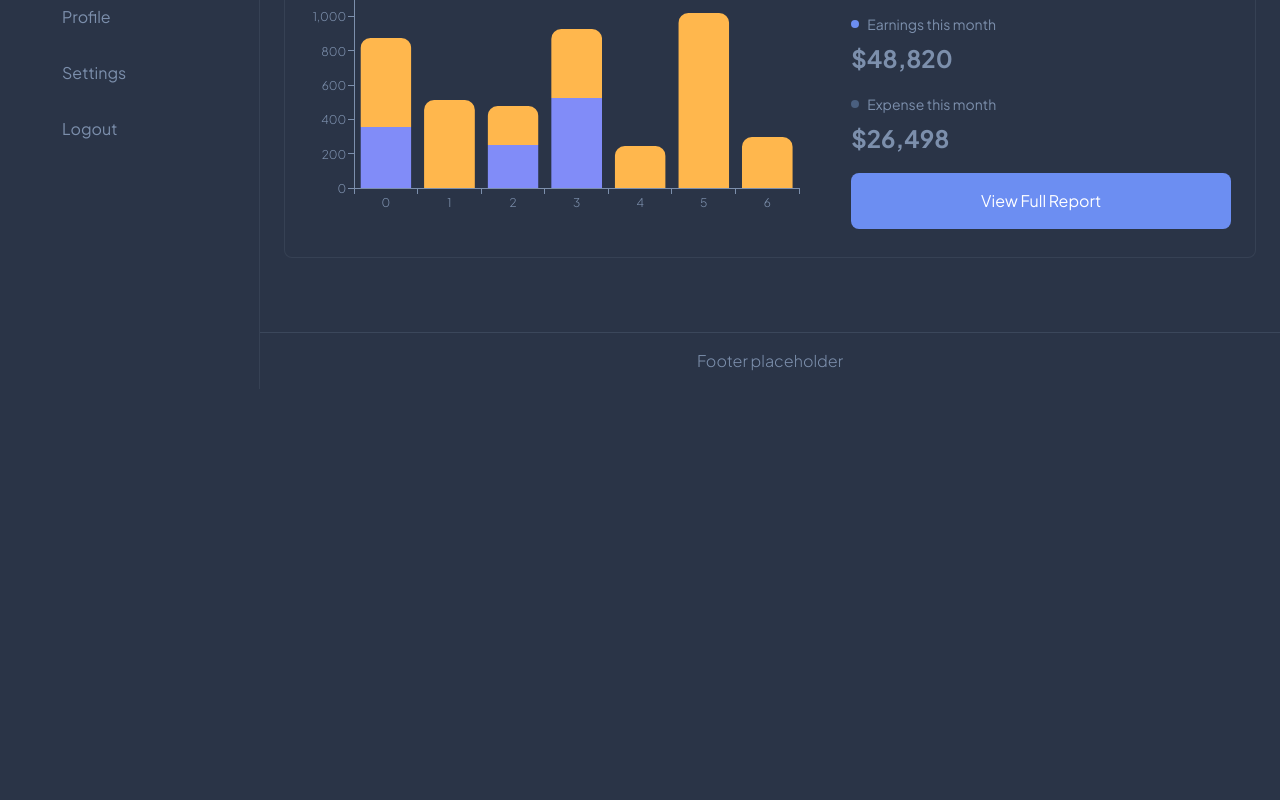
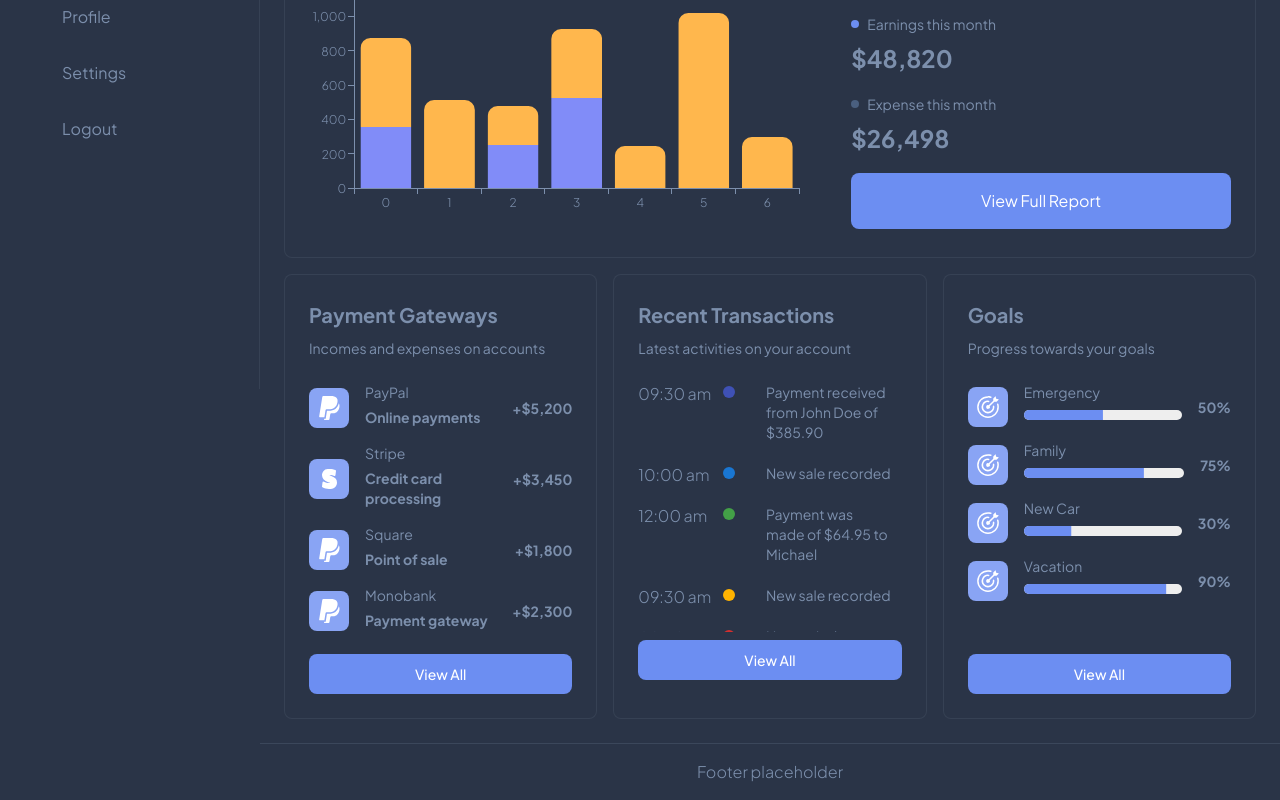
Before and after one commit to skxwave/expense-tracker-frontend, a React (Vite) app: page / in a window 1280 px wide. Shown: the part 411-1211 px from the top of the page. Before the commit the page ends 800 px from the top, so only its background shows below. Built offline with nearby package versions, Linux system fonts and the light colour scheme; some icons are missing.

Commit message:
feat: dashboard updated

```diff
--- a/package.json
+++ b/package.json
@@ -21,6 +21,7 @@
     "react-apexcharts": "^1.9.0",
     "react-chartjs-2": "^5.3.1",
     "react-dom": "^19.2.0",
+    "react-icons": "^5.5.0",
     "react-router-dom": "^7.12.0"
   },
   "devDependencies": {
--- a/src/components/Button.tsx
+++ b/src/components/Button.tsx
@@ -1,7 +1,7 @@
 import { Button, useTheme } from "@mui/material";
 
 const CustomButton = (
-  { children, isActive, isCentral, onClick }: { children: React.ReactNode, isActive?: boolean, isCentral?: boolean, onClick?: () => void },
+  { children, isActive, isCentral, onClick, sx }: { children: React.ReactNode, isActive?: boolean, isCentral?: boolean, onClick?: () => void, sx?: object },
 ) => {
   const theme = useTheme()
 
@@ -26,6 +26,7 @@ const CustomButton = (
         '& .MuiTypography-root': {
           color: isActive ? theme.palette.text.secondary : theme.palette.text.primary,
         },
+        ...sx,
       }}
       onClick={onClick}
     >
--- /dev/null
+++ b/src/components/GoalsTab.tsx
@@ -0,0 +1,88 @@
+import {
+  Box,
+  Paper,
+  Typography,
+  useTheme,
+  LinearProgress,
+} from '@mui/material';
+import { GoGoal } from "react-icons/go";
+import CustomButton from './Button';
+
+const GoalsTab = () => {
+  const theme = useTheme();
+  const accountsData = [
+    { title: 'Emergency', icon: <GoGoal size={24} />, value: '50%',},
+    { title: 'Family', icon: <GoGoal size={24} />, value: '75%',},
+    { title: 'New Car', icon: <GoGoal size={24} />, value: '30%',},
+    { title: 'Vacation', icon: <GoGoal size={24} />, value: '90%',},
+  ];
+
+    return (
+      <Paper
+        elevation={0}
+        sx={{
+          p: 3,
+          height: '100%',
+          border: `1px solid ${theme.palette.divider}`,
+          borderRadius: 2,
+          overflow: 'hidden',
+          display: 'flex',
+          flexDirection: 'column',
+        }}
+      >
+        <Box sx={{ flex: 1 }}>
+          <Typography variant="h6" fontWeight="bold" gutterBottom>
+            Goals
+          </Typography>
+          <Typography variant="body2" sx={{ mb: 3 }}>
+            Progress towards your goals
+          </Typography>
+
+          {accountsData.map((stat) => (
+            <Box key={stat.title} sx={{ display: 'flex', alignItems: 'center', mb: 1 }}>
+              <Box sx={{
+                mr: 2,
+                color: theme.palette.text.secondary,
+                backgroundColor: theme.palette.primary.light,
+                p: 1,
+                borderRadius: 2,
+                '& svg': { display: 'block' }
+              }}>
+                {stat.icon}
+              </Box>
+
+              <Box sx={{ mb: 1, minWidth: 120, width: '100%', pr: 2 }}>
+                <Typography variant="body2" mb={1}>
+                  {stat.title}
+                </Typography>
+                <LinearProgress
+                  variant="determinate"
+                  value={parseInt(stat.value)}
+                  sx={{
+                    height: 10,
+                    borderRadius: 4,
+                    backgroundColor: theme.palette.grey[200],
+                    mb: 0.5,
+                  }}
+                />
+              </Box>
+
+              <Box justifyContent='flex-end' sx={{ flexGrow: 1, textAlign: 'right' }}>
+                <Typography
+                  variant="body2"
+                  fontWeight="bold"
+                >
+                  {stat.value}
+                </Typography>
+              </Box>
+            </Box>
+          ))}
+        </Box>
+        <CustomButton isCentral isActive sx={{ mt: 1, p: 1, alignSelf: 'stretch' }}>
+          View All
+        </CustomButton>
+      </Paper>
+    );
+};
+
+export default GoalsTab;
--- /dev/null
+++ b/src/components/PaymentGatewaysTab.tsx
@@ -0,0 +1,84 @@
+import {
+  Box,
+  Paper,
+  Typography,
+  useTheme,
+} from '@mui/material';
+import { ImPaypal } from "react-icons/im";
+import { TbBrandStripeFilled } from "react-icons/tb";
+import CustomButton from './Button';
+
+const PaymentGateways = () => {
+  const theme = useTheme();
+  const accountsData = [
+    { title: 'PayPal', icon: <ImPaypal size={24} />, description: 'Online payments', value: '+$5,200',},
+    { title: 'Stripe', icon: <TbBrandStripeFilled size={24} />, description: 'Credit card processing', value: '+$3,450',},
+    { title: 'Square', icon: <ImPaypal size={24} />, description: 'Point of sale', value: '+$1,800',},
+    { title: 'Monobank', icon: <ImPaypal size={24} />, description: 'Payment gateway', value: '+$2,300',},
+  ];
+
+    return (
+      <Paper
+        elevation={0}
+        sx={{
+          p: 3,
+          height: '100%',
+          border: `1px solid ${theme.palette.divider}`,
+          borderRadius: 2,
+          overflow: 'hidden',
+          display: 'flex',
+          flexDirection: 'column',
+        }}
+      >
+        <Box sx={{ flex: 1 }}>
+          <Typography variant="h6" fontWeight="bold" gutterBottom>
+            Payment Gateways
+          </Typography>
+          <Typography variant="body2" sx={{ mb: 3 }}>
+            Incomes and expenses on accounts
+          </Typography>
+
+          {accountsData.map((stat) => (
+            <Box key={stat.title} sx={{ display: 'flex', alignItems: 'center', mb: 1 }}>
+              <Box sx={{
+                mr: 2,
+                color: theme.palette.text.secondary,
+                backgroundColor: theme.palette.primary.light,
+                p: 1,
+                borderRadius: 2,
+                '& svg': { display: 'block' }
+              }}>
+                {stat.icon}
+              </Box>
+
+              <Box sx={{ mb: 1 }}>
+                <Typography variant="body2" gutterBottom>
+                  {stat.title}
+                </Typography>
+                <Typography
+                  variant="body2"
+                  fontWeight="bold"
+                >
+                  {stat.description}
+                </Typography>
+              </Box>
+
+              <Box justifyContent='flex-end' sx={{ flexGrow: 1, textAlign: 'right' }}>
+                <Typography
+                  variant="body2"
+                  fontWeight="bold"
+                >
+                  {stat.value}
+                </Typography>
+              </Box>
+            </Box>
+          ))}
+        </Box>
+        <CustomButton isCentral isActive sx={{ mt: 1, p: 1, alignSelf: 'stretch' }}>
+          View All
+        </CustomButton>
+      </Paper>
+    );
+};
+
+export default PaymentGateways;
--- /dev/null
+++ b/src/components/RecentTransactionsTab.tsx
@@ -0,0 +1,146 @@
+import {
+  Box,
+  Grid,
+  Paper,
+  Typography,
+  useTheme,
+} from '@mui/material';
+import CustomButton from './Button';
+
+const RecentTransactions = () => {
+  const theme = useTheme();
+  const transactionsData = [
+    {
+      time: '09:30 am',
+      color: '#3f51b5',
+      title: 'Payment received from John Doe of $385.90',
+    },
+    {
+      time: '10:00 am',
+      color: '#1976d2',
+      title: 'New sale recorded',
+    },
+    {
+      time: '12:00 am',
+      color: '#43a047',
+      title: 'Payment was made of $64.95 to Michael',
+    },
+    {
+      time: '09:30 am',
+      color: '#ffb300',
+      title: 'New sale recorded',
+    },
+    {
+      time: '09:30 am',
+      color: '#d32f2f',
+      title: 'New arrival recorded',
+    },
+    {
+      time: '09:30 am',
+      color: '#3f51b5',
+      title: 'Payment received from John Doe of $385.90',
+    },
+    {
+      time: '10:00 am',
+      color: '#1976d2',
+      title: 'New sale recorded',
+    },
+    {
+      time: '12:00 am',
+      color: '#43a047',
+      title: 'Payment was made of $64.95 to Michael',
+    },
+    {
+      time: '09:30 am',
+      color: '#ffb300',
+      title: 'New sale recorded',
+    },
+    {
+      time: '09:30 am',
+      color: '#d32f2f',
+      title: 'New arrival recorded',
+    },
+  ];
+
+  return (
+    <Paper
+      elevation={0}
+      sx={{
+        p: 3,
+        height: '100%',
+        border: `1px solid ${theme.palette.divider}`,
+        borderRadius: 2,
+        overflow: 'hidden',
+      }}
+    >
+      <Typography variant="h6" fontWeight="bold" gutterBottom>
+        Recent Transactions
+      </Typography>
+      <Typography variant="body2" sx={{ mb: 3 }}>
+        Latest activities on your account
+      </Typography>
+
+      <Box
+        sx={{
+          maxHeight: 250,
+          overflowY: 'auto',
+          pr: 1,
+          '&::-webkit-scrollbar': {
+            width: '8px',
+            backgroundColor: theme.palette.background.paper,
+            borderRadius: '8px',
+          },
+          '&::-webkit-scrollbar-thumb': {
+            backgroundColor: theme.palette.primary.main,
+            borderRadius: '8px',
+          },
+        }}>
+        {transactionsData.map((stat, idx) => (
+          <Grid
+            container
+            key={stat.time + stat.title + idx}
+            sx={{
+              mb: 2,
+            }}
+          >
+            {/* Time */}
+            <Grid size={{ lg: 4, md: 4, xs: 4 }} sx={{ color: theme.palette.text.primary }}>
+              {stat.time}
+            </Grid>
+
+            {/* Dot */}
+            <Grid size={{ lg: 2, md: 2, xs: 2 }}>
+              <Box
+                sx={{
+                  width: 12,
+                  height: 12,
+                  borderRadius: '50%',
+                  bgcolor: stat.color,
+                  mt: '4px',
+                  mr: 2,
+                  zIndex: 2,
+                }}
+              />
+            </Grid>
+
+            {/* Content */}
+            <Grid size={{ lg: 6, md: 6, xs: 6 }}>
+              <Typography
+                variant="body2"
+                gutterBottom
+              >
+                {stat.title}
+              </Typography>
+            </Grid>
+          </Grid>
+        ))}
+      </Box>
+
+      <CustomButton isCentral isActive sx={{ mt: 1, p: 1 }}>
+        View All
+      </CustomButton>
+    </Paper>
+  );
+};
+
+export default RecentTransactions;
--- a/src/pages/Dashboard.tsx
+++ b/src/pages/Dashboard.tsx
@@ -1,5 +1,8 @@
 import { Box, Grid, Paper, Typography, useTheme } from '@mui/material';
 import RevenueChart from '@/components/RevenueChart';
+import PaymentGateways from '@/components/PaymentGatewaysTab';
+import RecentTransactions from '@/components/RecentTransactionsTab';
+import GoalsTab from '@/components/GoalsTab';
 
 const Dashboard = () => {
   const theme = useTheme();
@@ -60,6 +63,27 @@ const Dashboard = () => {
         <Grid size={{ xs: 12 }}>
           <RevenueChart />
         </Grid>
+
+        <Grid
+          container
+          spacing={2}
+          size={{ xs: 12 }}
+        >
+          {/* Payment Gateways */}
+          <Grid size={{ xs: 12, sm: 12, lg: 4 }}>
+            <PaymentGateways />
+          </Grid>
+
+          {/* Recent Transactions */}
+          <Grid size={{ xs: 12, sm: 12, lg: 4 }}>
+            <RecentTransactions />
+          </Grid>
+
+          <Grid size={{ xs: 12, sm: 12, lg: 4 }}>
+            <GoalsTab />
+          </Grid>
+
+        </Grid>
       </Grid>
     </Box>
   )
```
Also changed, not shown: 1 other file (tests, documents, lock files or other folders).
